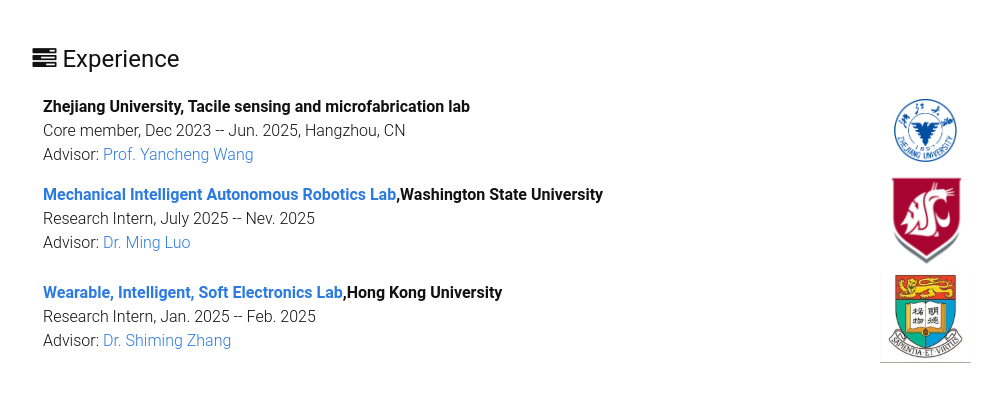
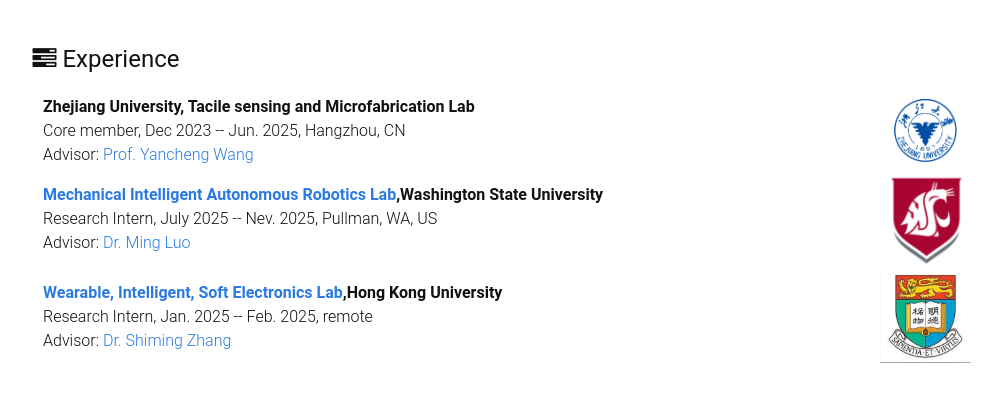
Before and after one commit to unknown-star11/unknown-star11.github.io, a plain HTML site: page index.html in a window 1280 px wide. Shown: the part 1396-1803 px from the top of the page, without its empty margins (133-1127 px from the left). Drawn offline with Linux system fonts and the light colour scheme; some icons are missing.

Commit message:
Update index.html

```diff
--- a/index.html
+++ b/index.html
@@ -267,7 +267,7 @@ height="0" width="0" style="display:none;visibility:hidden"></iframe></noscript>
 
       <tr>
         <td width="90%">
-          <strong style="font-weight: 700;">Zhejiang University, Tacile sensing and microfabrication lab</strong><br>
+          <strong style="font-weight: 700;">Zhejiang University, Tacile sensing and Microfabrication Lab</strong><br>
           Core member, Dec 2023 -- Jun. 2025, Hangzhou, CN<br>
           Advisor: <a href="https://scholar.google.com/citations?user=5xnJ4JAAAAAJ&hl=en">Prof. Yancheng Wang</a>
 		</td>
@@ -280,7 +280,7 @@ height="0" width="0" style="display:none;visibility:hidden"></iframe></noscript>
       <tr>
         <td width="90%">
           <strong style="font-weight: 700;"><a href="https://labs.wsu.edu/miar/">Mechanical Intelligent Autonomous Robotics Lab</a>,Washington State University</strong><br>
-          Research Intern, July 2025 -- Nev. 2025<br>
+          Research Intern, July 2025 -- Nev. 2025, Pullman, WA, US<br>
           Advisor: <a href="https://scholar.google.es/citations?user=PcU_MAMAAAAJ&hl=ja">Dr. Ming Luo</a>
         </td>
         <td width="10%">
@@ -292,7 +292,7 @@ height="0" width="0" style="display:none;visibility:hidden"></iframe></noscript>
 	  <tr>
         <td width="90%">
           <strong style="font-weight: 700;"><a href="https://wise.hku.hk/">Wearable, Intelligent, Soft Electronics Lab</a>,Hong Kong University</strong><br>
-          Research Intern, Jan. 2025 -- Feb. 2025<br>
+          Research Intern, Jan. 2025 -- Feb. 2025, remote<br>
           Advisor: <a href="https://scholar.google.com/citations?user=P_cYer0AAAAJ&hl=en">Dr. Shiming Zhang</a>
 
         </td>
```
